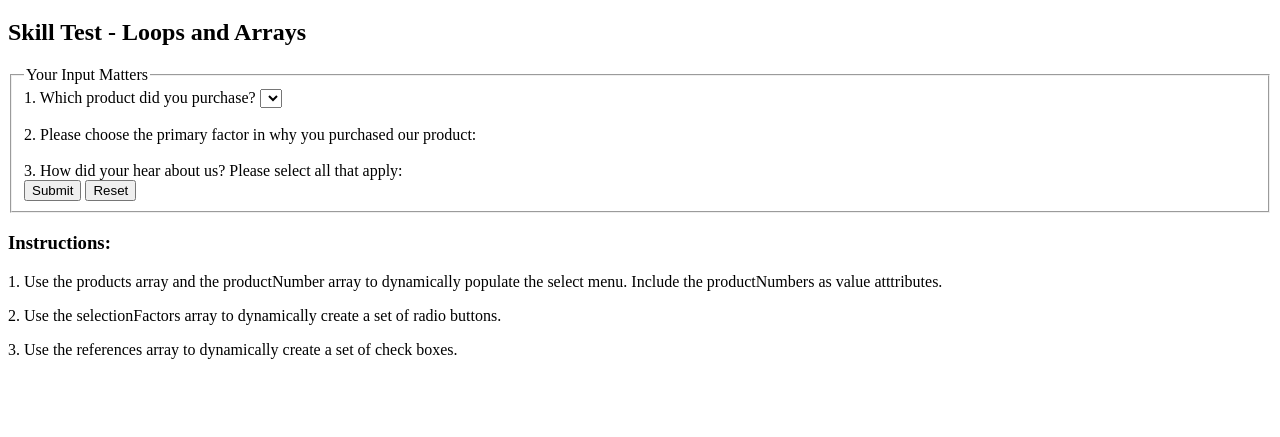
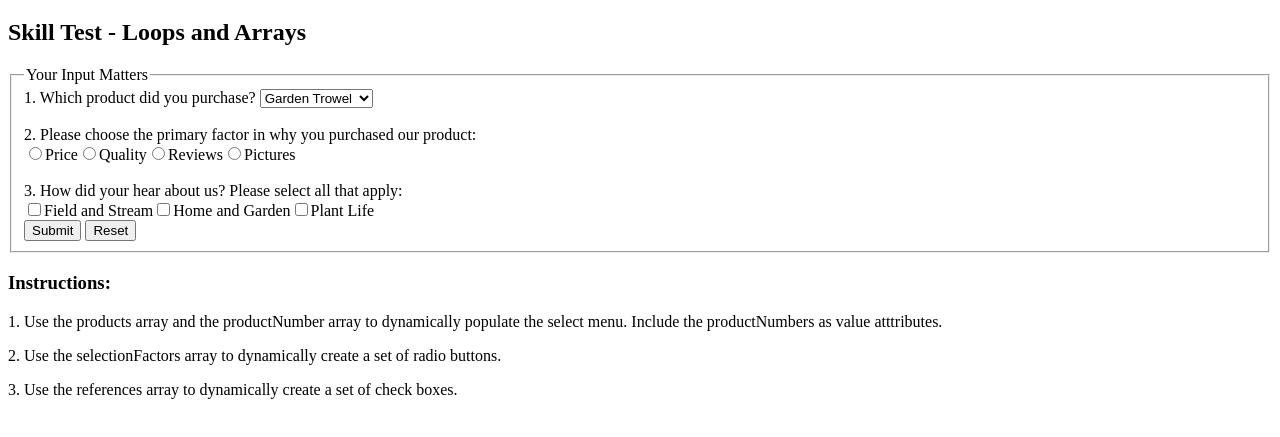
Before and after one commit to agabak/schoolWork, a website: page skillTest-loopsArrays.html in a window 1280 px wide. Shown: the part 61-498 px from the top of the page. Drawn offline with Linux system fonts and the light colour scheme.

Commit message:
Skill Test - Dynamic Form Content

```diff
--- a/skillTest-loopsArrays.html
+++ b/skillTest-loopsArrays.html
@@ -13,13 +13,69 @@
 
 	var references = ["Field and Stream","Home and Garden","Plant Life"];
 
+	// create indivual product object
+	const product1 = {
+		name: products[0],
+		number: productNumber[0]
+	}
+
+	const product2 = {
+		name: products[1],
+		number: productNumber[1]
+	}
+
+	const product3 = {
+		name: products[2],
+		number: productNumber[2]
+	}
+
+	// create a product list  object
+	const productList = [product1,product2, product3];
+
+	const on_page_load = () => {
+
+    let setSelect = document.getElementById("selectProduct")
+
+for(let i = 0; i < productList.length; i++) {
+
+ setSelect.options[setSelect.options.length] = new Option(productList[i].name, productList[i].number);  // bind a array to the dropdown
+
+}
+
+// create a group radio button
+const myDivOne = document.getElementById("radioButton")
+
+for(let i = 0; i < selectionFactors.length; i++) {
+
+	const label = document.createElement('label');
+	const input = document.createElement('input');
+	    input.type = "radio";
+		input.value = selectionFactors[i]
+		input.name = "factor"
+		myDivOne.appendChild(input);
+        myDivOne.appendChild(label);
+       label.appendChild(document.createTextNode(selectionFactors[i]));
+}
+
+// create checkbox dynamic
+var myDiv = document.getElementById("mycheckBox");
+
+for (var i = 0; i < references.length; i++) {
+    var checkBox = document.createElement("input");
+    var label = document.createElement("label");
+    checkBox.type = "checkbox";
+    checkBox.value = references[i];
+    myDiv.appendChild(checkBox);
+    myDiv.appendChild(label);
+    label.appendChild(document.createTextNode(references[i]));
+   }
+}
+
 </script>
-
-
 
 </head>
 
-<body>
+<body onload="on_page_load()">
 <h1>WDV221 Intro Javascript</h1>
 <h2>Skill Test - Loops and Arrays</h2>
 <form name="form1" method="post" action="">
@@ -30,8 +86,10 @@
       <br>
       <br>
       2. Please choose the primary factor in why you purchased our product:<br>
+	   <div id="radioButton"></div>
       <br>
   	3. How did your hear about us? Please select all that apply:<br>
+	  <div id="mycheckBox"></div>
   	<input type="submit" name="button" id="button" value="Submit">
   	<input type="reset" name="button2" id="button2" value="Reset">
   	<br>
```
Also changed, not shown: index.html (+1 -0 lines).
